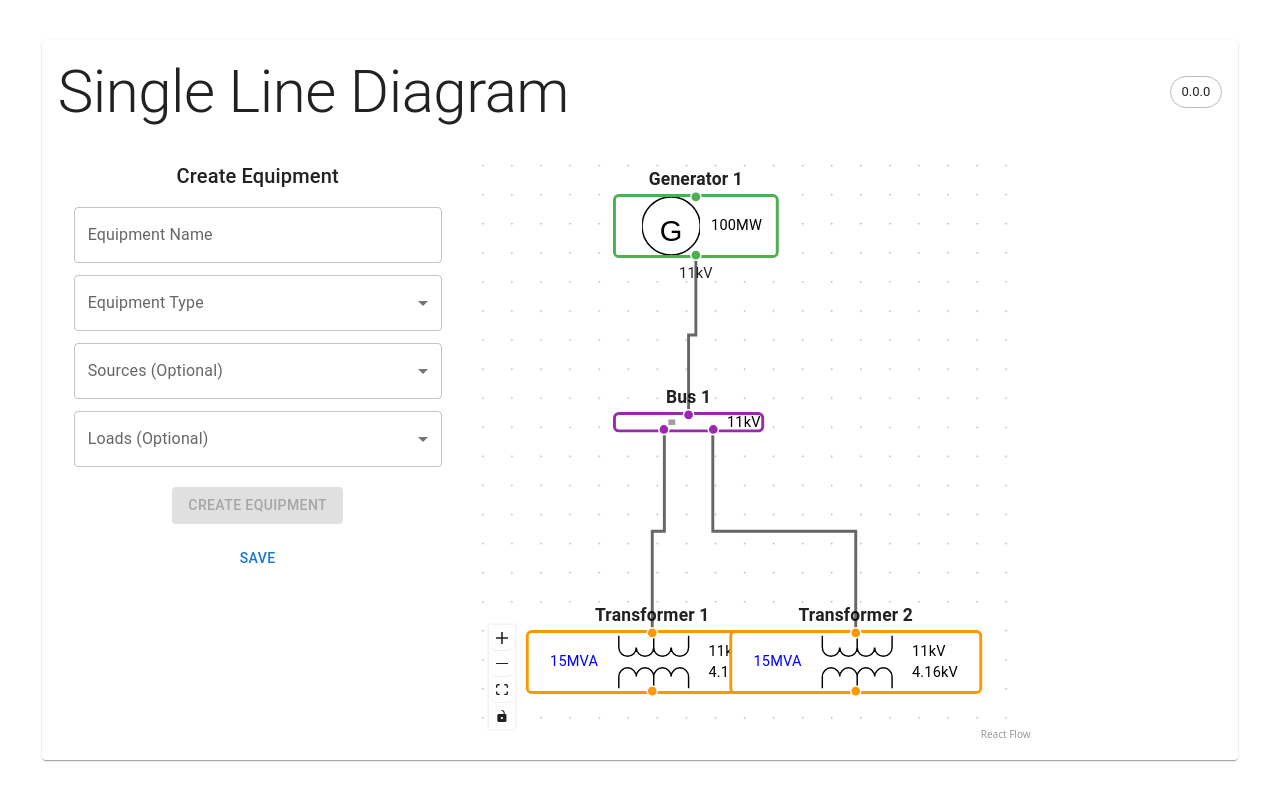
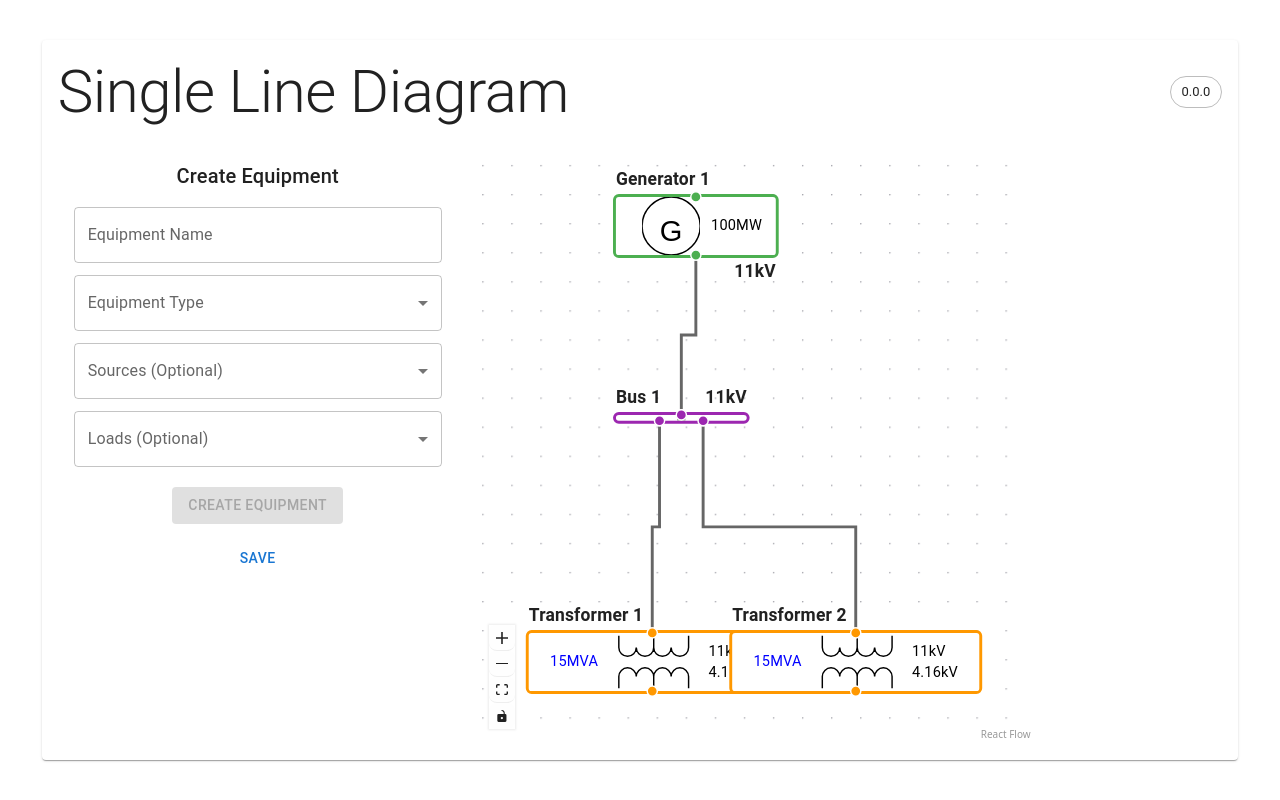
Before and after one commit to nksherman/single_line_diagram, a React (Vite) app: page / in a window 1280 px wide. Built offline with nearby package versions, Linux system fonts and the light colour scheme; grey boxes are pictures that could not be loaded.

Commit message:
Renders text at top/bottom of node.

```diff
--- a/src/components/layoutSLD/flow/flowEquipmentNode.tsx
+++ b/src/components/layoutSLD/flow/flowEquipmentNode.tsx
@@ -18,8 +18,10 @@ interface ReactFlowEquipmentNodeProps {
 interface TextGroup {
   left: string[];
   right: string[];
-  top?: string;
-  bottom?: string;
+  topLeft?: string; // Optional for top-left text
+  topRight?: string; // Optional for top-right text
+  bottomLeft?: string; // Optional for bottom-left text
+  bottomRight?: string; // Optional for bottom-right text
 }
 
 const ReactFlowEquipmentNode: React.FC<ReactFlowEquipmentNodeProps> = ({ data }) => {
@@ -53,7 +55,7 @@ const ReactFlowEquipmentNode: React.FC<ReactFlowEquipmentNodeProps> = ({ data })
     const textGroup: TextGroup = {
       left: [],
       right: [],
-      top: equipment.name
+      topLeft: equipment.name
     };
 
     // Type-specific text elements
@@ -62,7 +64,7 @@ const ReactFlowEquipmentNode: React.FC<ReactFlowEquipmentNodeProps> = ({ data })
       textGroup.right = [
         `${gen.capacity}MW`,
       ];
-      textGroup.bottom = `${gen.voltage}kV`;
+      textGroup.bottomRight = `${gen.voltage}kV`;
 
     } else if (equipment instanceof Transformer) {
       const trans = equipment as Transformer;
@@ -75,7 +77,7 @@ const ReactFlowEquipmentNode: React.FC<ReactFlowEquipmentNodeProps> = ({ data })
       ];
     } else if (equipment instanceof Bus) {
       const bus = equipment as Bus;
-      textGroup.right = [`${bus.voltage}kV`];
+      textGroup.topRight = `${bus.voltage}kV`;
     } else if (equipment instanceof Meter) {
       const meter = equipment as Meter;
       textGroup.right = [
@@ -98,11 +100,12 @@ const ReactFlowEquipmentNode: React.FC<ReactFlowEquipmentNodeProps> = ({ data })
       return Math.max(maxLength * 10); // Rough character width estimation
     };
 
+
     const leftWidth = estimateTextWidth(textGroups.left);
     const rightWidth = estimateTextWidth(textGroups.right);
     const topBottomWidth = Math.max(
-      estimateTextWidth(textGroups.top ? [textGroups.top] : []),
-      estimateTextWidth(textGroups.bottom ? [textGroups.bottom] : [])
+      estimateTextWidth(textGroups.topLeft ? [textGroups.topLeft] : []) +  estimateTextWidth(textGroups.topRight ? [textGroups.topRight] : []),
+      estimateTextWidth(textGroups.bottomLeft ? [textGroups.bottomLeft] : []) + estimateTextWidth(textGroups.bottomRight ? [textGroups.bottomRight] : [])
     );
 
     return Math.max(
@@ -202,14 +205,18 @@ const ReactFlowEquipmentNode: React.FC<ReactFlowEquipmentNodeProps> = ({ data })
       )}
 
       {/* Top text */}
-      {textGroups.top && (
+      <Box>
+        {/* Top left Text */}
+        {textGroups.topLeft && (
         <Typography
           variant="body2"
           sx={{
             position: 'absolute',
             top: -20,
-            left: '50%',
-            transform: 'translateX(-50%)',
+            // left: '50%',
+            // transform: 'translateX(-50%)',
+            left: 0,
+            transform: 'translateX(0)',
             fontSize: 12,
             fontWeight: 'bold',
             whiteSpace: 'nowrap',
@@ -217,9 +224,31 @@ const ReactFlowEquipmentNode: React.FC<ReactFlowEquipmentNodeProps> = ({ data })
             zIndex: 10,
           }}
         >
-          {textGroups.top}
+          {textGroups.topLeft}
         </Typography>
       )}
+        {textGroups.topRight && (
+        <Typography
+          variant="body2"
+          sx={{
+            position: 'absolute',
+            top: -20,
+            // left: '50%',
+            // transform: 'translateX(-50%)',
+            right: 0,
+            transform: 'translateX(0)',
+            fontSize: 12,
+            fontWeight: 'bold',
+            whiteSpace: 'nowrap',
+            pointerEvents: 'none',
+            zIndex: 10,
+          }}
+        >
+          {textGroups.topRight}
+        </Typography>
+      )}
+      </Box>
+
 
       {/* Main content container */}
       <Box
@@ -318,24 +347,49 @@ const ReactFlowEquipmentNode: React.FC<ReactFlowEquipmentNodeProps> = ({ data })
       </Box>
 
       {/* Bottom text */}
-      {textGroups.bottom && (
+      <Box>
+        {/* Bottom left Text */}
+        {textGroups.bottomLeft && (
+        <Typography
+          variant="body2"
+          sx={{
+            position: 'absolute',
+            top: -20,
+            // left: '50%',
+            // transform: 'translateX(-50%)',
+            left: 0,
+            transform: 'translateX(0)',
+            fontSize: 12,
+            fontWeight: 'bold',
+            whiteSpace: 'nowrap',
+            pointerEvents: 'none',
+            zIndex: 10,
+          }}
+        >
+          {textGroups.bottomLeft}
+        </Typography>
+      )}
+        {textGroups.bottomRight && (
         <Typography
           variant="body2"
           sx={{
             position: 'absolute',
             bottom: -20,
-            left: '50%',
-            transform: 'translateX(-50%)',
-            fontSize: 10,
+            // left: '50%',
+            // transform: 'translateX(-50%)',
+            right: 0,
+            transform: 'translateX(0)',
+            fontSize: 12,
+            fontWeight: 'bold',
             whiteSpace: 'nowrap',
             pointerEvents: 'none',
             zIndex: 10,
           }}
         >
-          {textGroups.bottom}
+          {textGroups.bottomRight}
         </Typography>
       )}
-
+      </Box>
       {/* Bottom handle for connections to loads */}
       {equipment instanceof Bus ? (
         <>
```
